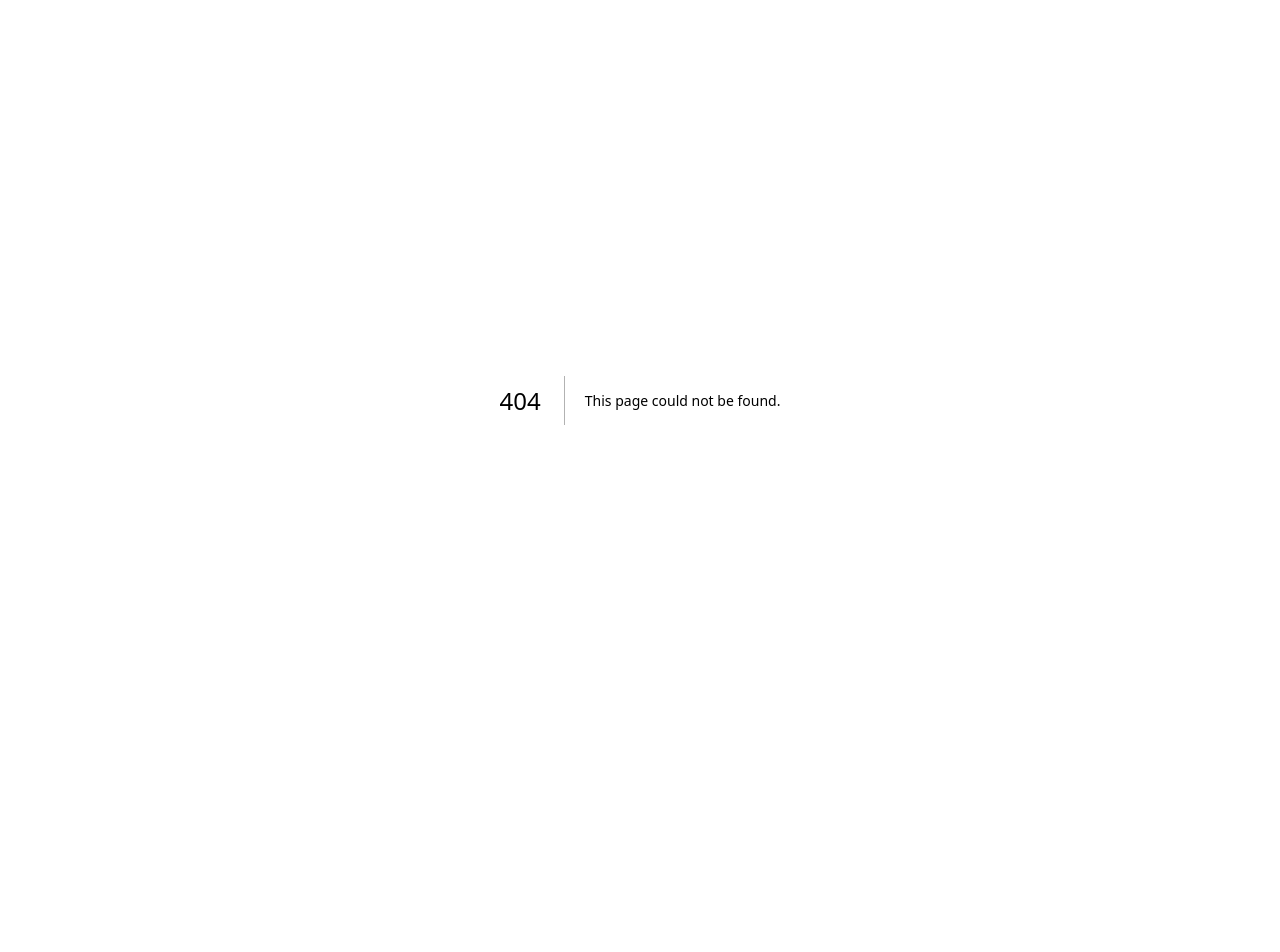
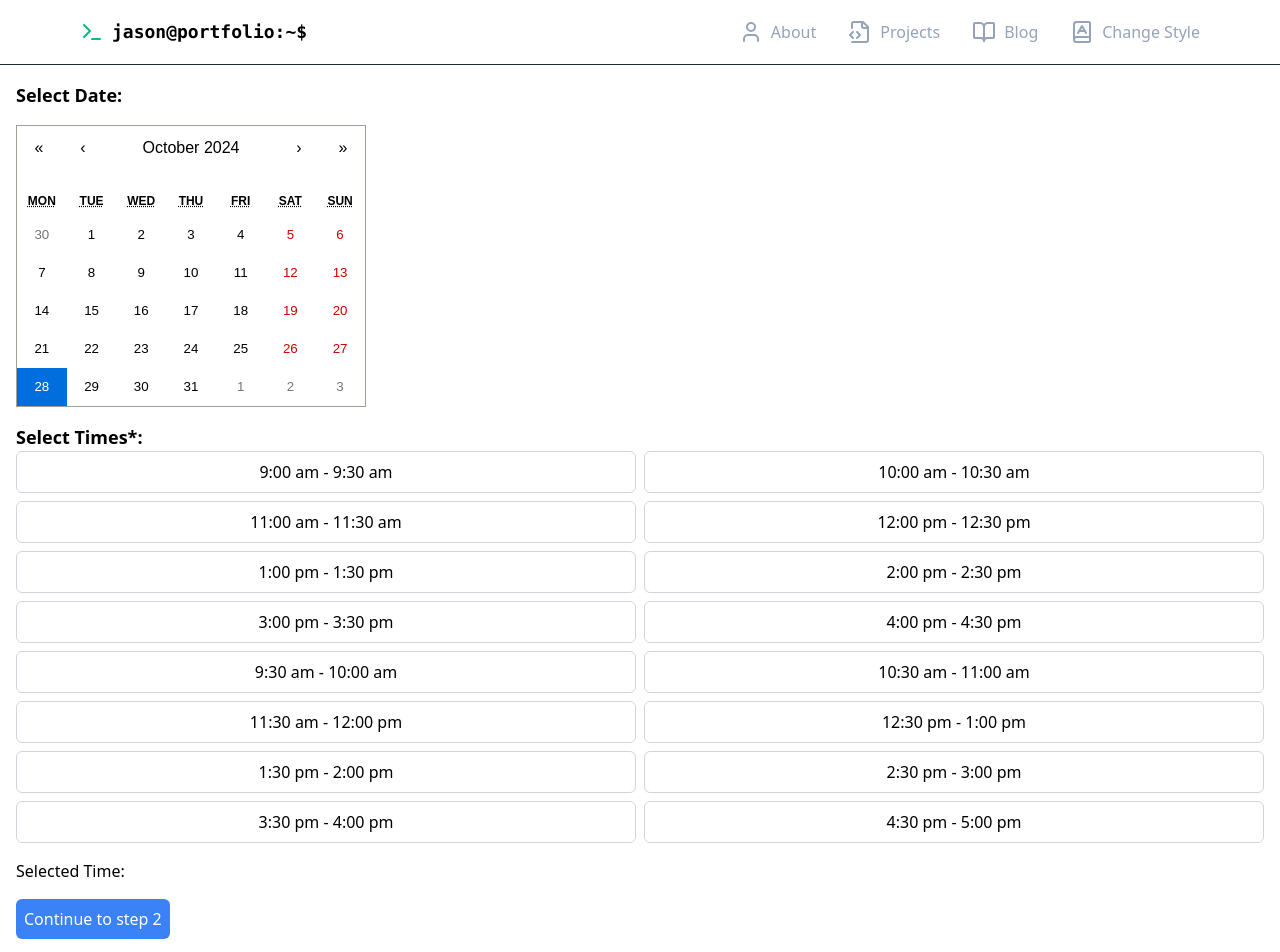
Before and after one commit to Jason9265/my_portfolio, a Next.js app in the folder my_portfolio/: page /calendar in a window 1280 px wide. Before the commit this address had no page. Shown: the top 952 px of the page. Before the commit the page ends 800 px from the top, so only its background shows below. Built offline with nearby package versions, Linux system fonts and the light colour scheme.

Commit message:
my calendar page

```diff
--- a/my_portfolio/package.json
+++ b/my_portfolio/package.json
@@ -13,6 +13,7 @@
     "mongodb": "^6.10.0",
     "next": "15.0.1",
     "react": "19.0.0-rc-69d4b800-20241021",
+    "react-calendar": "^5.1.0",
     "react-dom": "19.0.0-rc-69d4b800-20241021"
   },
   "devDependencies": {
--- /dev/null
+++ b/my_portfolio/src/app/calendar/page.tsx
@@ -0,0 +1,62 @@
+"use client"
+import Header from "@/components/header";
+import { useState } from "react";
+import Calendar from "react-calendar";
+import 'react-calendar/dist/Calendar.css';
+
+const MyCalendar = () => {
+  const [date, setDate] = useState(new Date());
+  const [timeSlot, setTimeSlot] = useState("");
+
+  const timeSlots = [
+    "9:00 am - 9:30 am",
+    "10:00 am - 10:30 am",
+    "11:00 am - 11:30 am",
+    "12:00 pm - 12:30 pm",
+    "1:00 pm - 1:30 pm",
+    "2:00 pm - 2:30 pm",
+    "3:00 pm - 3:30 pm",
+    "4:00 pm - 4:30 pm",
+    "9:30 am - 10:00 am",
+    "10:30 am - 11:00 am",
+    "11:30 am - 12:00 pm",
+    "12:30 pm - 1:00 pm",
+    "1:30 pm - 2:00 pm",
+    "2:30 pm - 3:00 pm",
+    "3:30 pm - 4:00 pm",
+    "4:30 pm - 5:00 pm",
+  ];
+
+  const handleTimeSelect = (slot) => {
+    setTimeSlot(slot);
+  };
+
+  return (
+    <>
+      <Header />
+      <div className="container mx-auto p-4">
+        <h2 className="text-lg font-semibold">Select Date:</h2>
+        <Calendar onChange={setDate} value={date} className="my-4" />
+        <h2 className="text-lg font-semibold">Select Times*:</h2>
+        <div className="grid grid-cols-2 gap-2">
+          {timeSlots.map((slot) => (
+            <button
+              key={slot}
+              onClick={() => handleTimeSelect(slot)}
+              className={`p-2 border rounded-md transition duration-200
+                ${timeSlot === slot ? 'bg-blue-500 text-white' : 'bg-white text-black border-gray-300 hover:bg-gray-100'}`}
+            >
+              {slot}
+            </button>
+          ))}
+        </div>
+        <p className="mt-4">Selected Time: {timeSlot}</p>
+        <button className="mt-4 p-2 bg-blue-500 text-white rounded-md hover:bg-blue-600">
+          Continue to step 2
+        </button>
+      </div>
+    </>
+  );
+};
+
+export default MyCalendar;
--- a/my_portfolio/src/components/header.tsx
+++ b/my_portfolio/src/components/header.tsx
@@ -1,6 +1,6 @@
 "use client";
 import React, { useState } from "react";
-import { Mail, Terminal, FileCode2, BookOpen, User, BookA } from "lucide-react";
+import { Terminal, FileCode2, BookOpen, User, BookA } from "lucide-react";
 
 interface NavLinkProps {
   href: string;
@@ -40,7 +40,7 @@
   };
 
   return (
-    <nav className="fixed top-0 left-0 right-0 border-b border-slate-800 bg-white z-50">
+    <nav className="relative top-0 left-0 right-0 border-b border-slate-800 bg-white z-50">
       <div className="max-w-6xl mx-auto px-4">
         <div className="flex justify-between items-center h-16">
           <div className="flex items-center space-x-2">
```
Also changed, not shown: 1 other file (tests, documents, lock files or other folders).
